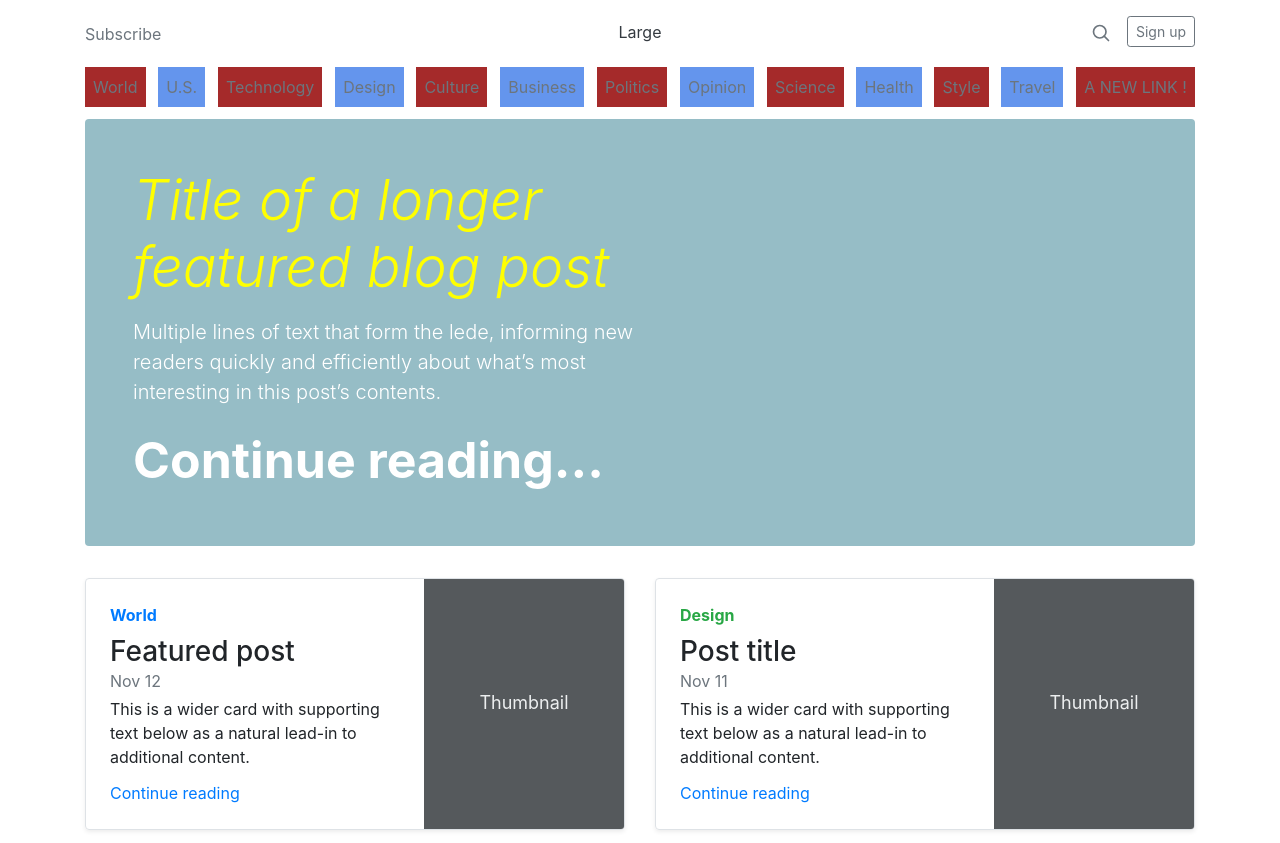
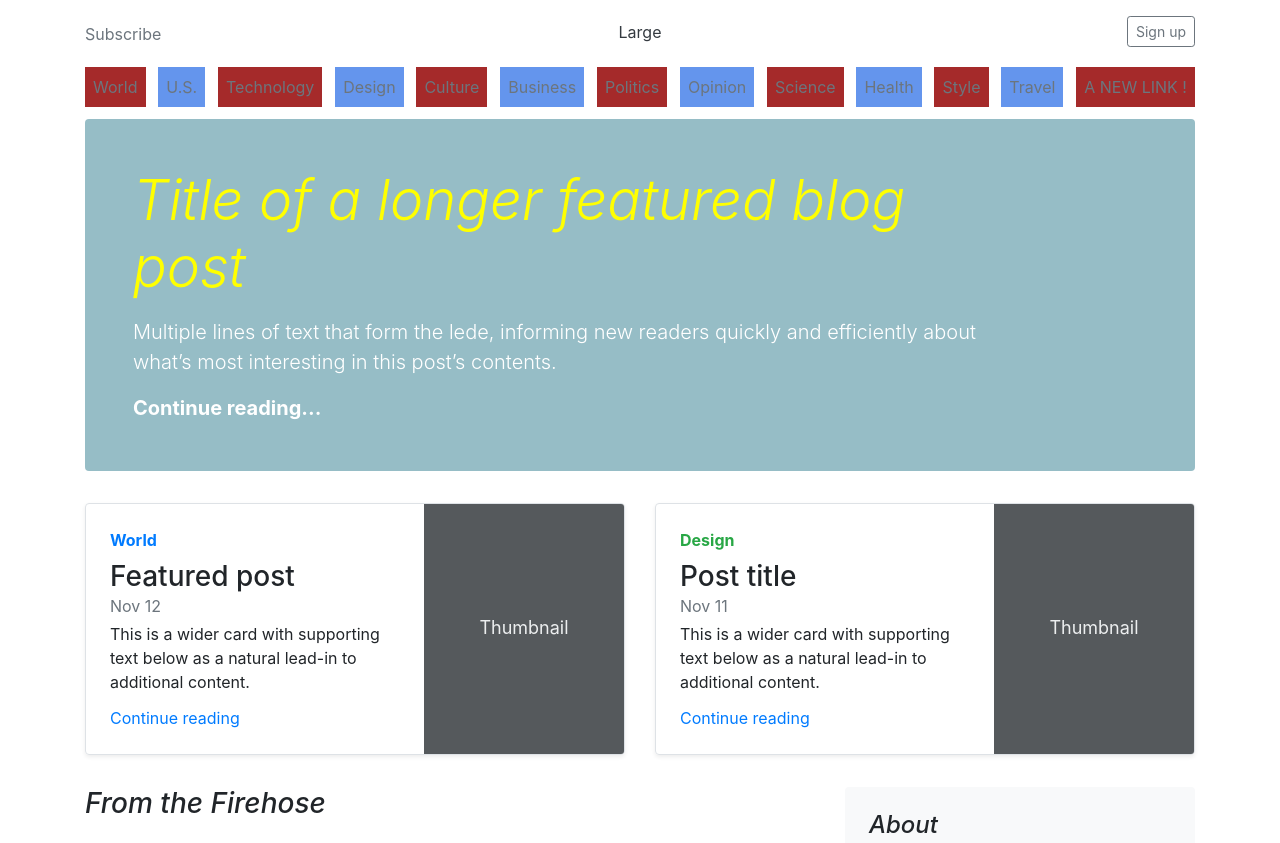
Before and after one commit to lunisel/Strive-Homework-M2D6, a plain HTML site: page index.html in a window 1280 px wide. Shown: the top 843 px of the page. Drawn offline with nearby package versions, Linux system fonts and the light colour scheme.

Commit message:
Till ex 16 done

```diff
--- a/index.html
+++ b/index.html
@@ -172,7 +172,7 @@ body footer{
       </div>
 
       <div class="jumbotron p-4 p-md-5 text-white rounded bg-dark">
-        <div class="col-md-6 px-0">
+        <div class="col-md-6 px-0" id="col">
           <h1 class="display-4 font-italic">
             Title of a longer featured blog post
           </h1>
@@ -487,10 +487,10 @@ body footer{
         JS Exercises
         EX11) Write a function to add a new link into the navbar --
         EX12) Write a function to change the color of the main title --
-        EX13) Write a function to change the background of the jumbotron
-        EX14) Write a function to remove all the links under "Elsewhere"
-        EX15) Write a function to change the column size for heading in jumbotron
-        EX16) Write a function to remove the "Search" magnifying glass icon
+        EX13) Write a function to change the background of the jumbotron --
+        EX14) Write a function to remove all the links under "Elsewhere" --
+        EX15) Write a function to change the column size for heading in jumbotron --
+        EX16) Write a function to remove the "Search" magnifying glass icon --
         EX17) Write a function to trim just the first 50 characters in the first paragraph for each blog post
         EX18) Write a function and attach it to the "Newer" button, to add new Blog Post (just div and title)
         EX19) Write a function and attach it to the "Older" button, to remove the last Blog Post
@@ -522,6 +522,26 @@ body footer{
     }
     backgroundJumbotron()
 
+    const removeAllLinks = function(){
+      let olElsewhere = document.getElementsByTagName("ol")[2]
+      olElsewhere.innerHTML = ""
+    }
+    removeAllLinks()
+
+    const changeColSize = function(){
+      let col = document.getElementById("col")
+      col.classList.remove("col-md-6")
+      col.classList.add("col-md-10")
+    }
+    changeColSize()
+
+    const removeSerch = function(){
+      let icon = document.getElementsByTagName("svg")[0]
+      icon.style.display = "none"
+    }
+    removeSerch()
+
+
     </script>
   </body>
 </html>
```
